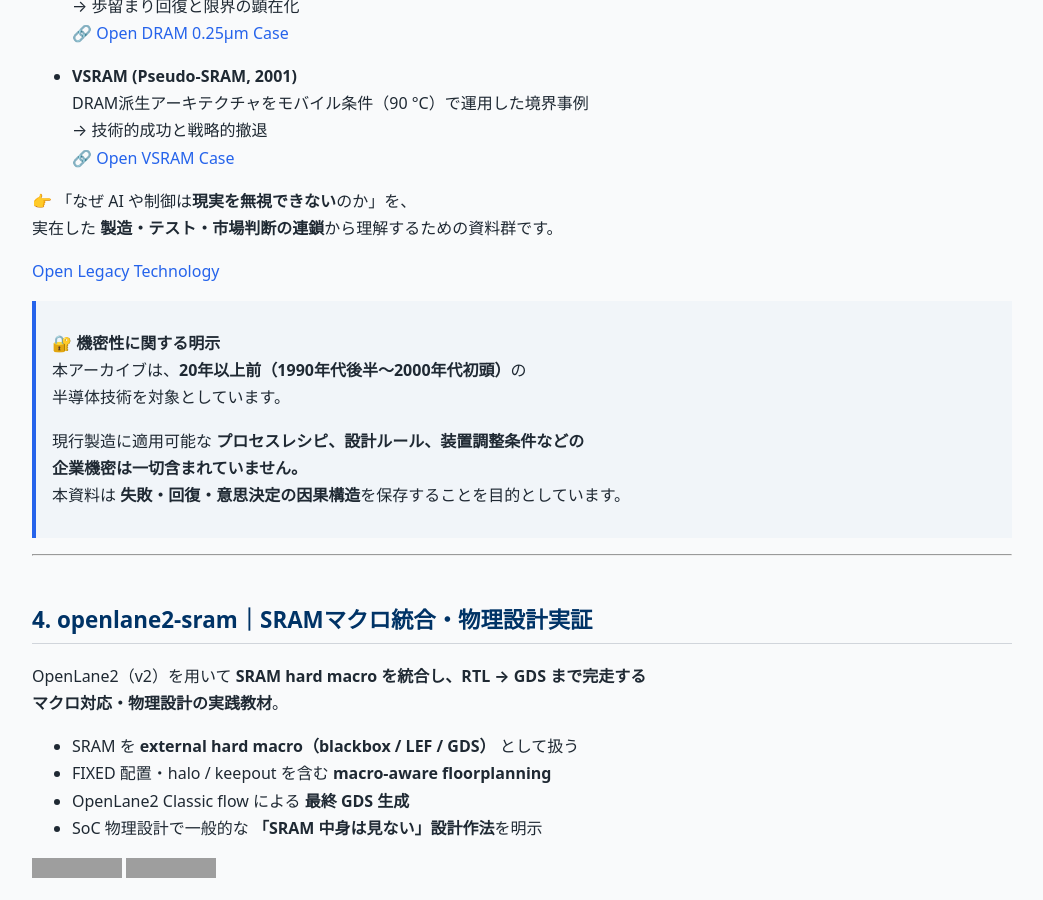
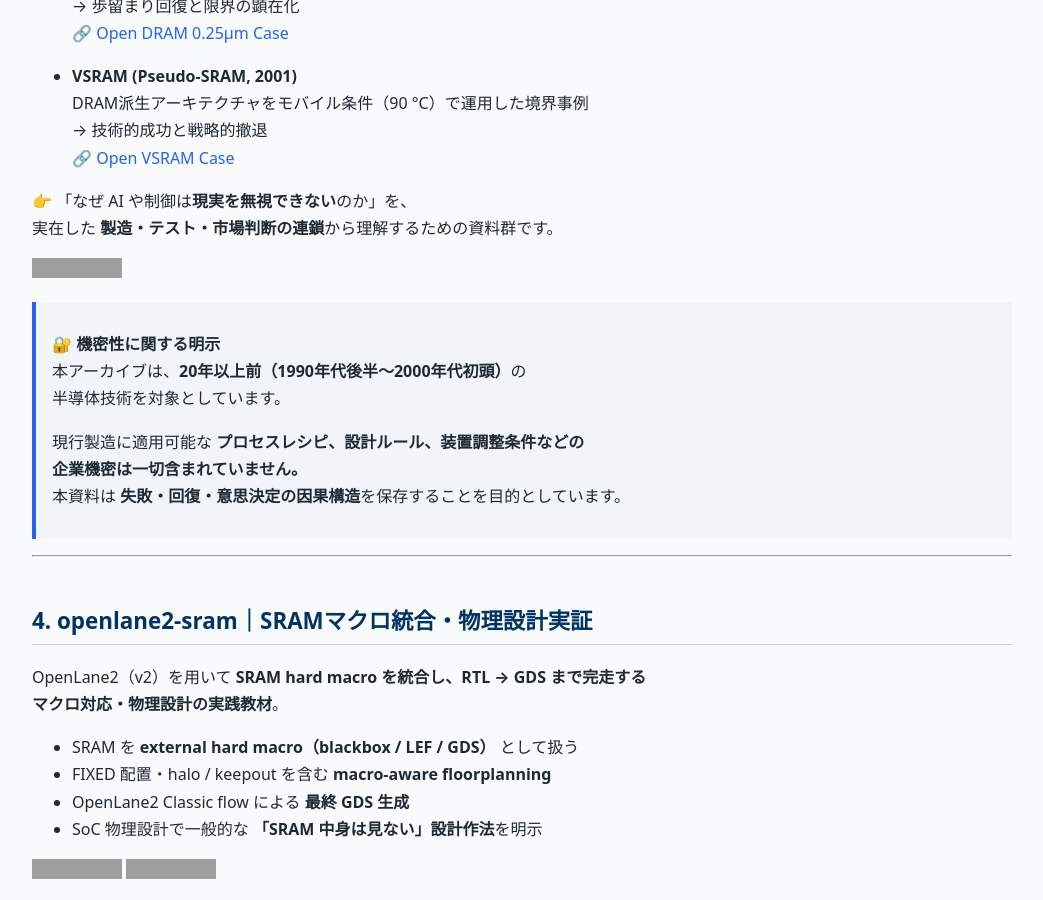
Before and after one commit to Samizo-AITL/Samizo-AITL.github.io, a Jekyll site: the page built from portal/index.md, in a window 1280 px wide and 900 px high, scrolled down 7843 px. Shown: the whole window, without its empty margins (118-1161 px from the left). Built offline with Jekyll 4.4.1, drawn with Linux system fonts in a browser that asks for light colours; our own code applies the rules of GitHub Pages for plain Markdown files; grey boxes are pictures that could not be loaded.

Commit message:
Update index.md

```diff
--- a/portal/index.md
+++ b/portal/index.md
@@ -256,7 +256,7 @@
 👉 「なぜ AI や制御は**現実を無視できない**のか」を、
 実在した **製造・テスト・市場判断の連鎖**から理解するための資料群です。
 
-[Open Legacy Technology](https://samizo-aitl.github.io/Edusemi-Plus/archive/legacy/)
+[![Site](https://img.shields.io/badge/View-Site-brightgreen?logo=github)](https://samizo-aitl.github.io/Edusemi-Plus/legacy/)
 
 > 🔐 **機密性に関する明示**
 > 本アーカイブは、**20年以上前（1990年代後半〜2000年代初頭）**の
```
